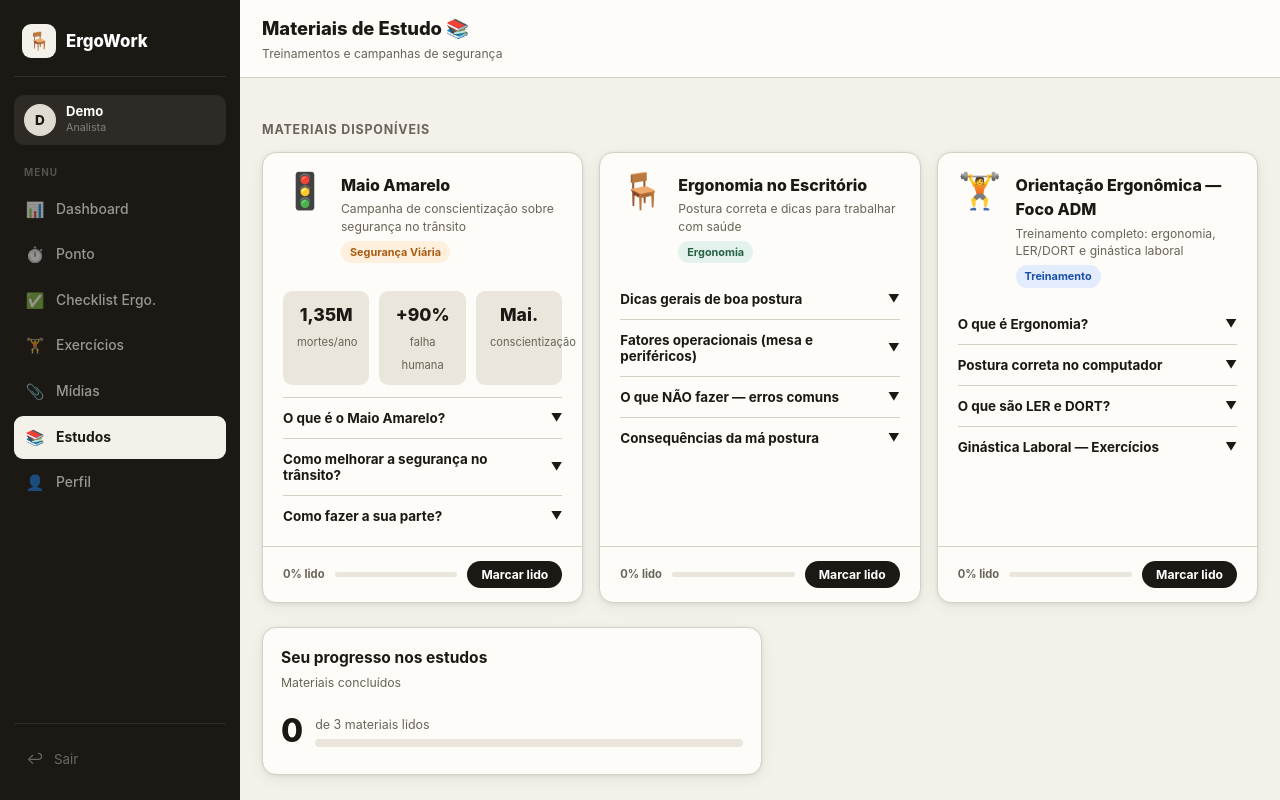
After one commit to gabrielroliveira98-cell/ergowork, a Flask app: page /estudos in a window 1280 px wide. The commit adds this page. Run offline with Flask 3, Linux system fonts and the light colour scheme; the visitor is signed in with stand-in values (Sample User, id 1).

Commit message:
Adiciona aba Estudos com materiais PDF, corrige timer do ponto e configura dotenv

```diff
--- a/app.py
+++ b/app.py
@@ -2,6 +2,9 @@
 ErgoWork — Backend Flask Completo
 Fixes: upload de vídeo corrigido, todas as rotas, Google OAuth, mobile
 """
+from dotenv import load_dotenv
+load_dotenv()
+
 from flask import (Flask, render_template, request, redirect,
                    url_for, session, jsonify, send_from_directory)
 from flask_sqlalchemy import SQLAlchemy
@@ -262,6 +265,11 @@ def salvar_checklist():
 def exercicios():
     return render_template('exercicios.html', user=current_user())
 
+@app.route('/estudos')
+@login_required
+def estudos():
+    return render_template('estudos.html', user=current_user())
+
 @app.route('/midias')
 @login_required
 def midias():
--- a/requirements.txt
+++ b/requirements.txt
@@ -2,3 +2,4 @@ Flask==3.0.3
 Flask-SQLAlchemy==3.1.1
 Werkzeug==3.0.4
 gunicorn==22.0.0
+python-dotenv==1.0.1
--- /dev/null
+++ b/templates/estudos.html
@@ -0,0 +1,399 @@
+{% extends "layout.html" %}
+{% set active = 'estudos' %}
+{% block title %}Estudos — ErgoWork{% endblock %}
+{% block topbar %}
+<div class="topbar"><div><h2>Materiais de Estudo 📚</h2><div class="sub">Treinamentos e campanhas de segurança</div></div></div>
+{% endblock %}
+{% block head %}
+<style>
+.estudos-grid{display:grid;grid-template-columns:repeat(auto-fill,minmax(320px,1fr));gap:16px;margin-bottom:24px}
+.mat-card{background:var(--card);border:1px solid var(--border);border-radius:var(--radius);overflow:hidden;box-shadow:var(--shadow);display:flex;flex-direction:column}
+.mat-header{padding:20px 20px 16px;display:flex;align-items:flex-start;gap:14px}
+.mat-ico{font-size:2.2rem;flex-shrink:0;line-height:1}
+.mat-meta{flex:1}
+.mat-title{font-size:1rem;font-weight:800;margin-bottom:3px}
+.mat-sub{font-size:.76rem;color:var(--text2);line-height:1.4}
+.mat-tag{display:inline-block;font-size:.68rem;font-weight:700;padding:3px 9px;border-radius:20px;margin-top:6px}
+.tag-amber{background:var(--amber-l);color:var(--amber)}
+.tag-green{background:var(--green-l);color:var(--green)}
+.tag-blue {background:var(--blue-l);color:var(--blue)}
+.mat-body{padding:0 20px;flex:1}
+.acc-item{border-top:1px solid var(--border)}
+.acc-item:first-child{border-top:none}
+.acc-btn{width:100%;background:none;border:none;text-align:left;padding:12px 0;display:flex;align-items:center;justify-content:space-between;font-weight:700;font-size:.84rem;cursor:pointer;color:var(--text);gap:8px}
+.acc-btn:hover{color:var(--ink)}
+.acc-arrow{font-size:.7rem;transition:transform .2s;flex-shrink:0}
+.acc-panel{display:none;padding-bottom:14px;font-size:.83rem;color:var(--text2);line-height:1.65}
+.acc-panel.open{display:block}
+.acc-arrow.open{transform:rotate(180deg)}
+.stat-row{display:flex;gap:10px;margin:12px 0;flex-wrap:wrap}
+.stat-pill{background:var(--bg2);border-radius:9px;padding:10px 14px;text-align:center;flex:1;min-width:80px}
+.stat-pill strong{display:block;font-size:1.1rem;font-weight:800}
+.stat-pill span{font-size:.7rem;color:var(--text2)}
+.tip-list{list-style:none;display:flex;flex-direction:column;gap:6px}
+.tip-list li{display:flex;align-items:flex-start;gap:8px;font-size:.83rem;color:var(--text2)}
+.tip-list li::before{content:'✓';color:var(--green);font-weight:800;flex-shrink:0;margin-top:1px}
+.tip-list.warn li::before{content:'✗';color:var(--red)}
+.mat-footer{padding:14px 20px;border-top:1px solid var(--border);display:flex;align-items:center;justify-content:space-between;margin-top:10px}
+.prog-bar{height:5px;background:var(--bg2);border-radius:10px;overflow:hidden;flex:1;margin:0 10px}
+.prog-fill{height:100%;border-radius:10px;transition:width .4s}
+.read-btn{font-size:.76rem;font-weight:700;padding:6px 14px;border-radius:20px;border:none;cursor:pointer;transition:all .18s}
+.read-btn.unread{background:var(--ink);color:#fff}
+.read-btn.done{background:var(--green-l);color:var(--green)}
+.section-header{margin:24px 0 12px;font-size:.78rem;font-weight:700;color:var(--text2);text-transform:uppercase;letter-spacing:.8px}
+.gym-grid{display:grid;grid-template-columns:1fr 1fr;gap:8px;margin-top:6px}
+.gym-card{background:var(--bg2);border-radius:9px;padding:10px 12px}
+.gym-card .gym-n{font-weight:700;font-size:.82rem;margin-bottom:3px}
+.gym-card .gym-d{font-size:.76rem;color:var(--text2);line-height:1.45}
+@media(max-width:600px){.gym-grid{grid-template-columns:1fr}}
+.badge-prog{display:inline-flex;align-items:center;gap:4px;font-size:.7rem;font-weight:700;color:var(--text2)}
+</style>
+{% endblock %}
+{% block content %}
+
+<div class="section-header">Materiais disponíveis</div>
+<div class="estudos-grid">
+
+  <!-- ── CARD 1: Maio Amarelo ── -->
+  <div class="mat-card" id="card-maio">
+    <div class="mat-header">
+      <div class="mat-ico">🚦</div>
+      <div class="mat-meta">
+        <div class="mat-title">Maio Amarelo</div>
+        <div class="mat-sub">Campanha de conscientização sobre segurança no trânsito</div>
+        <span class="mat-tag tag-amber">Segurança Viária</span>
+      </div>
+    </div>
+    <div class="mat-body">
+
+      <div class="stat-row">
+        <div class="stat-pill"><strong>1,35M</strong><span>mortes/ano</span></div>
+        <div class="stat-pill"><strong>+90%</strong><span>falha humana</span></div>
+        <div class="stat-pill"><strong>Mai.</strong><span>conscientização</span></div>
+      </div>
+
+      <div class="acc-item">
+        <button class="acc-btn" onclick="toggle(this)">
+          O que é o Maio Amarelo?
+          <span class="acc-arrow">▼</span>
+        </button>
+        <div class="acc-panel">
+          O movimento <strong>Maio Amarelo</strong> é uma campanha de conscientização sobre segurança no trânsito que tem como objetivo chamar atenção da sociedade para o alto índice de mortes e feridos no trânsito em todo o mundo.<br><br>
+          Cerca de <strong>1,35 milhão de pessoas</strong> morrem a cada ano em decorrência de acidentes de trânsito. Mais de <strong>90%</strong> dos acidentes ocorrem por falha humana — imperícia, imprudência ou desatenção.
+        </div>
+      </div>
+
+      <div class="acc-item">
+        <button class="acc-btn" onclick="toggle(this)">
+          Como melhorar a segurança no trânsito?
+          <span class="acc-arrow">▼</span>
+        </button>
+        <div class="acc-panel">
+          Por meio da <strong>Direção Defensiva</strong> — conjunto de medidas que devem ser adotadas pelos motoristas com o objetivo de melhorar a segurança no trânsito — é possível diminuir o número de acidentes ou minimizar as suas consequências.<br><br>
+          Além de praticar a direção defensiva, o motorista deve tomar cuidados para promover a segurança de si mesmo, dos demais condutores, passageiros e dos usuários mais vulneráveis das vias, como pedestres, motociclistas e ciclistas.
+        </div>
+      </div>
+
+      <div class="acc-item">
+        <button class="acc-btn" onclick="toggle(this)">
+          Como fazer a sua parte?
+          <span class="acc-arrow">▼</span>
+        </button>
+        <div class="acc-panel">
+          <ul class="tip-list">
+            <li>Respeite os limites de velocidade</li>
+            <li>Sempre use o cinto de segurança</li>
+            <li>Se beber, não dirija</li>
+            <li>Respeite a sinalização de trânsito</li>
+            <li>Não dirija ou atravesse vias usando o celular</li>
+            <li>Atenção com pedestres, ciclistas e motociclistas</li>
+            <li>Mantenha a distância de segurança dos veículos</li>
+            <li>Use sempre a faixa de pedestres para atravessar</li>
+          </ul>
+          <br>
+          <em>A segurança no trânsito é um dever de todos. Seja motorista, motociclista, pedestre ou ciclista — adote atitudes preventivas.</em>
+        </div>
+      </div>
+
+    </div>
+    <div class="mat-footer">
+      <div class="badge-prog" id="prog-maio">0% lido</div>
+      <div class="prog-bar"><div class="prog-fill" id="fill-maio" style="width:0%;background:var(--amber)"></div></div>
+      <button class="read-btn unread" id="btn-maio" onclick="marcar('maio')">Marcar lido</button>
+    </div>
+  </div>
+
+  <!-- ── CARD 2: Ergonomia no Escritório ── -->
+  <div class="mat-card" id="card-ergo">
+    <div class="mat-header">
+      <div class="mat-ico">🪑</div>
+      <div class="mat-meta">
+        <div class="mat-title">Ergonomia no Escritório</div>
+        <div class="mat-sub">Postura correta e dicas para trabalhar com saúde</div>
+        <span class="mat-tag tag-green">Ergonomia</span>
+      </div>
+    </div>
+    <div class="mat-body">
+
+      <div class="acc-item">
+        <button class="acc-btn" onclick="toggle(this)">
+          Dicas gerais de boa postura
+          <span class="acc-arrow">▼</span>
+        </button>
+        <div class="acc-panel">
+          <ul class="tip-list">
+            <li>Monitor ao nível dos olhos, distante 45–70 cm</li>
+            <li>Cabeça e pescoço em posição reta, ombros relaxados</li>
+            <li>Região lombar apoiada no encosto da cadeira</li>
+            <li>Antebraço, punhos e mãos em linha reta (posição neutra)</li>
+            <li>Cotovelo junto ao corpo</li>
+            <li>Espaço entre a dobra do joelho e a borda da cadeira</li>
+            <li>Ângulo igual ou superior a 90° para joelhos e quadril</li>
+            <li>Pés apoiados no chão ou em descanso para os pés</li>
+          </ul>
+        </div>
+      </div>
+
+      <div class="acc-item">
+        <button class="acc-btn" onclick="toggle(this)">
+          Fatores operacionais (mesa e periféricos)
+          <span class="acc-arrow">▼</span>
+        </button>
+        <div class="acc-panel">
+          <ul class="tip-list">
+            <li>Manter o documento próximo ao monitor e no mesmo plano visual (digitação)</li>
+            <li>Mouse e outros acessórios próximos ao teclado, no mesmo plano</li>
+            <li>Utilizar apoio para os punhos para manter a postura neutra</li>
+          </ul>
+        </div>
+      </div>
+
+      <div class="acc-item">
+        <button class="acc-btn" onclick="toggle(this)">
+          O que NÃO fazer — erros comuns
+          <span class="acc-arrow">▼</span>
+        </button>
+        <div class="acc-panel">
+          <ul class="tip-list warn">
+            <li>Torcer o pescoço para ver a tela</li>
+            <li>Monitor muito baixo (cabeça caída para frente)</li>
+            <li>Monitor muito alto (cabeça inclinada para trás)</li>
+            <li>Mouse afastado do teclado (braço estendido lateralmente)</li>
+            <li>Punho dobrado para cima ou para baixo no mouse/teclado</li>
+            <li>Dedos apontados para dentro ou mãos cruzadas no teclado</li>
+          </ul>
+        </div>
+      </div>
+
+      <div class="acc-item">
+        <button class="acc-btn" onclick="toggle(this)">
+          Consequências da má postura
+          <span class="acc-arrow">▼</span>
+        </button>
+        <div class="acc-panel">
+          <ul class="tip-list warn">
+            <li>Dor no pescoço</li>
+            <li>Dor nas costas</li>
+            <li>Dor nos braços ou antebraço</li>
+            <li>Dor nas mãos</li>
+            <li>Sensação de cansaço e desconforto</li>
+            <li>LER / DORT</li>
+          </ul>
+          <br>
+          A melhor coisa é <strong>prevenir</strong> estes problemas. Mantenha-se sempre na <strong>postura NEUTRA</strong> — isso pode significar um dia mais produtivo e confortável para você.
+        </div>
+      </div>
+
+    </div>
+    <div class="mat-footer">
+      <div class="badge-prog" id="prog-ergo">0% lido</div>
+      <div class="prog-bar"><div class="prog-fill" id="fill-ergo" style="width:0%;background:var(--green)"></div></div>
+      <button class="read-btn unread" id="btn-ergo" onclick="marcar('ergo')">Marcar lido</button>
+    </div>
+  </div>
+
+  <!-- ── CARD 3: Treinamento Ergonomia SEGSEMPRE ── -->
+  <div class="mat-card" id="card-seg">
+    <div class="mat-header">
+      <div class="mat-ico">🏋️</div>
+      <div class="mat-meta">
+        <div class="mat-title">Orientação Ergonômica — Foco ADM</div>
+        <div class="mat-sub">Treinamento completo: ergonomia, LER/DORT e ginástica laboral</div>
+        <span class="mat-tag tag-blue">Treinamento</span>
+      </div>
+    </div>
+    <div class="mat-body">
+
+      <div class="acc-item">
+        <button class="acc-btn" onclick="toggle(this)">
+          O que é Ergonomia?
+          <span class="acc-arrow">▼</span>
+        </button>
+        <div class="acc-panel">
+          Ergonomia é um conjunto de ciências e tecnologias que procura a <strong>adaptação confortável e produtiva</strong> entre o ser humano e seu trabalho, basicamente procurando adaptar as condições de trabalho às características do ser humano.<br><br>
+          A ergonomia está (ou deveria estar) presente em todas as áreas da vida — em casa, no escritório, nos móveis, na cozinha, em espaços de trabalho e muito mais.
+        </div>
+      </div>
+
+      <div class="acc-item">
+        <button class="acc-btn" onclick="toggle(this)">
+          Postura correta no computador
+          <span class="acc-arrow">▼</span>
+        </button>
+        <div class="acc-panel">
+          <ul class="tip-list">
+            <li>Ambiente neutro, superfícies não refletoras e pouco ruído</li>
+            <li>Regular brilho e contraste do monitor</li>
+            <li>Teclado diretamente à sua frente</li>
+            <li>Mouse próximo ao teclado e no mesmo nível</li>
+            <li>Joelhos discretamente abaixo do quadril</li>
+            <li>Pés apoiados no solo ou em descanso para os pés</li>
+            <li>Iluminação adequada, com luz indireta de preferência</li>
+            <li>Ombros e quadris alinhados</li>
+            <li>Encosto adaptado à curvatura da coluna</li>
+            <li>Descanso de braço na altura do cotovelo</li>
+            <li>Altura do assento abaixo da patela</li>
+            <li>Documento próximo ao monitor (no mesmo plano visual)</li>
+          </ul>
+        </div>
+      </div>
+
+      <div class="acc-item">
+        <button class="acc-btn" onclick="toggle(this)">
+          O que são LER e DORT?
+          <span class="acc-arrow">▼</span>
+        </button>
+        <div class="acc-panel">
+          <strong>LER — Lesão por Esforço Repetitivo</strong><br>
+          Conjunto de síndromes que atacam os nervos, músculos e tendões (juntos ou separadamente).<br><br>
+          <strong>DORT — Distúrbio Osteomuscular Relacionado ao Trabalho</strong><br>
+          É exatamente igual à LER, porém identifica exatamente a origem do problema: <strong>O TRABALHO</strong>.<br><br>
+          <em>Origem na atividade ocupacional = DORT &nbsp;|&nbsp; Outra origem = LER</em>
+        </div>
+      </div>
+
+      <div class="acc-item">
+        <button class="acc-btn" onclick="toggle(this)">
+          Ginástica Laboral — Exercícios
+          <span class="acc-arrow">▼</span>
+        </button>
+        <div class="acc-panel">
+          A ginástica laboral é a prática voluntária de atividade física no ambiente de trabalho, visando melhorar a condição física do trabalhador, evitar lesões e auxiliar na jornada de trabalho.<br><br>
+          <div class="gym-grid">
+            <div class="gym-card">
+              <div class="gym-n">Alongamento de braços</div>
+              <div class="gym-d">Braços acima da cabeça com dedos cruzados. Segure 5 segundos, estendendo cada braço até sentir leve tensão.</div>
+            </div>
+            <div class="gym-card">
+              <div class="gym-n">Flexão lateral do tronco</div>
+              <div class="gym-d">Braços dobrados, mão no cotovelo contrário. Incline o tronco lateralmente, 5 segundos de cada lado.</div>
+            </div>
+            <div class="gym-card">
+              <div class="gym-n">Elevação de ombros</div>
+              <div class="gym-d">Eleve os ombros contraindo os músculos das costas. Segure 5 segundos até sentir suave tensão.</div>
+            </div>
+            <div class="gym-card">
+              <div class="gym-n">Pescoço e ombro</div>
+              <div class="gym-d">Mãos entrelaçadas atrás das costas. Estique o pescoço para o lado contrário. 5 segundos por lado.</div>
+            </div>
+            <div class="gym-card">
+              <div class="gym-n">Palmas — flexão de punho</div>
+              <div class="gym-d">Palmas juntas com dedos para cima. Empurre uma contra a outra, 8 segundos até sentir tensão no antebraço.</div>
+            </div>
+            <div class="gym-card">
+              <div class="gym-n">Rotação de punhos</div>
+              <div class="gym-d">Palmas juntas, gire as mãos para baixo estirando os pulsos. 8 segundos, cada antebraço.</div>
+            </div>
+          </div>
+          <br>
+          <strong>Pratique-os:</strong>
+          <ul class="tip-list" style="margin-top:6px">
+            <li>No início da jornada</li>
+            <li>No término da jornada</li>
+            <li>No horário de intervalo</li>
+            <li>Em cada momento que sentir incômodo ou dor</li>
+          </ul>
+        </div>
+      </div>
+
+    </div>
+    <div class="mat-footer">
+      <div class="badge-prog" id="prog-seg">0% lido</div>
+      <div class="prog-bar"><div class="prog-fill" id="fill-seg" style="width:0%;background:var(--blue)"></div></div>
+      <button class="read-btn unread" id="btn-seg" onclick="marcar('seg')">Marcar lido</button>
+    </div>
+  </div>
+
+</div><!-- /estudos-grid -->
+
+<!-- Progresso geral -->
+<div class="card" style="max-width:500px">
+  <div class="card-title">Seu progresso nos estudos</div>
+  <div class="card-sub">Materiais concluídos</div>
+  <div style="display:flex;align-items:center;gap:12px">
+    <div style="font-size:2rem;font-weight:800" id="countLido">0</div>
+    <div style="flex:1">
+      <div style="font-size:.78rem;color:var(--text2);margin-bottom:4px">de 3 materiais lidos</div>
+      <div class="prog-bar" style="margin:0;height:8px"><div class="prog-fill" id="fill-geral" style="width:0%;background:var(--ink)"></div></div>
+    </div>
+    <div id="trofeu" style="font-size:1.8rem;display:none">🏆</div>
+  </div>
+</div>
+
+{% endblock %}
+{% block scripts %}
+<script>
+function toggle(btn){
+  var panel=btn.nextElementSibling,arrow=btn.querySelector('.acc-arrow');
+  var open=panel.classList.toggle('open');
+  arrow.classList.toggle('open',open);
+}
+
+var KEYS=['maio','ergo','seg'];
+var COLORS={maio:'var(--amber)',ergo:'var(--green)',seg:'var(--blue)'};
+
+function loadState(){
+  KEYS.forEach(function(k){
+    var done=localStorage.getItem('estudo_'+k)==='1';
+    applyState(k,done);
+  });
+  updateGeral();
+}
+
+function applyState(k,done){
+  var btn=document.getElementById('btn-'+k);
+  var fill=document.getElementById('fill-'+k);
+  var prog=document.getElementById('prog-'+k);
+  if(done){
+    btn.textContent='✓ Concluído';
+    btn.className='read-btn done';
+    fill.style.width='100%';
+    prog.textContent='100% lido';
+  } else {
+    btn.textContent='Marcar lido';
+    btn.className='read-btn unread';
+    fill.style.width='0%';
+    prog.textContent='0% lido';
+  }
+}
+
+function marcar(k){
+  var done=localStorage.getItem('estudo_'+k)==='1';
+  var novo=done?'0':'1';
+  localStorage.setItem('estudo_'+k,novo);
+  applyState(k,novo==='1');
+  updateGeral();
+  showToast(novo==='1'?'✓ Material marcado como lido!':'Material desmarcado.');
+}
+
+function updateGeral(){
+  var count=KEYS.filter(function(k){return localStorage.getItem('estudo_'+k)==='1'}).length;
+  document.getElementById('countLido').textContent=count;
+  var pct=Math.round(count/KEYS.length*100);
+  document.getElementById('fill-geral').style.width=pct+'%';
+  document.getElementById('trofeu').style.display=count===KEYS.length?'block':'none';
+}
+
+loadState();
+</script>
+{% endblock %}
--- a/templates/layout.html
+++ b/templates/layout.html
@@ -18,6 +18,7 @@
     <a href="/checklist"  class="sb-link {% if active=='checklist'  %}active{% endif %}"><span class="sb-icon">✅</span><span class="sb-txt">Checklist Ergo.</span></a>
     <a href="/exercicios" class="sb-link {% if active=='exercicios' %}active{% endif %}"><span class="sb-icon">🏋️</span><span class="sb-txt">Exercícios</span></a>
     <a href="/midias"     class="sb-link {% if active=='midias'     %}active{% endif %}"><span class="sb-icon">📎</span><span class="sb-txt">Mídias</span></a>
+    <a href="/estudos"    class="sb-link {% if active=='estudos'    %}active{% endif %}"><span class="sb-icon">📚</span><span class="sb-txt">Estudos</span></a>
     <a href="/perfil"     class="sb-link {% if active=='perfil'     %}active{% endif %}"><span class="sb-icon">👤</span><span class="sb-txt">Perfil</span></a>
     <div class="sb-footer"><a href="/logout"><span class="sb-icon">↩</span><span>Sair</span></a></div>
   </nav>
@@ -34,6 +35,7 @@
       <a href="/checklist"  class="bn-item {% if active=='checklist'  %}active{% endif %}"><span class="bn-ico">✅</span>Ergo.</a>
       <a href="/exercicios" class="bn-item {% if active=='exercicios' %}active{% endif %}"><span class="bn-ico">🏋️</span>Exerc.</a>
       <a href="/midias"     class="bn-item {% if active=='midias'     %}active{% endif %}"><span class="bn-ico">📎</span>Mídias</a>
+      <a href="/estudos"    class="bn-item {% if active=='estudos'    %}active{% endif %}"><span class="bn-ico">📚</span>Estudos</a>
       <a href="/perfil"     class="bn-item {% if active=='perfil'     %}active{% endif %}"><span class="bn-ico">👤</span>Perfil</a>
     </nav>
   </div>
```
Also changed, not shown: templates/ponto.html (+13 -2 lines).
